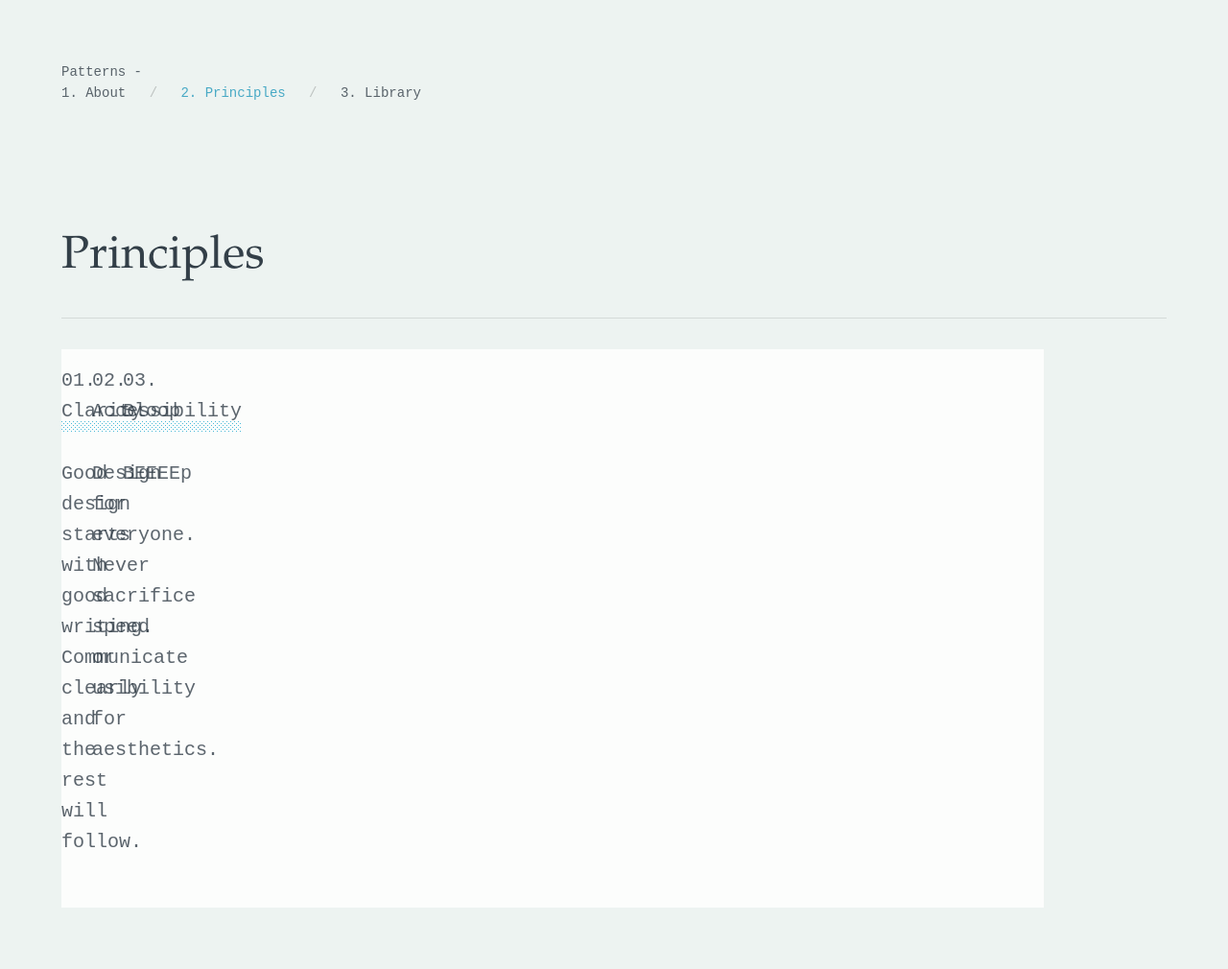
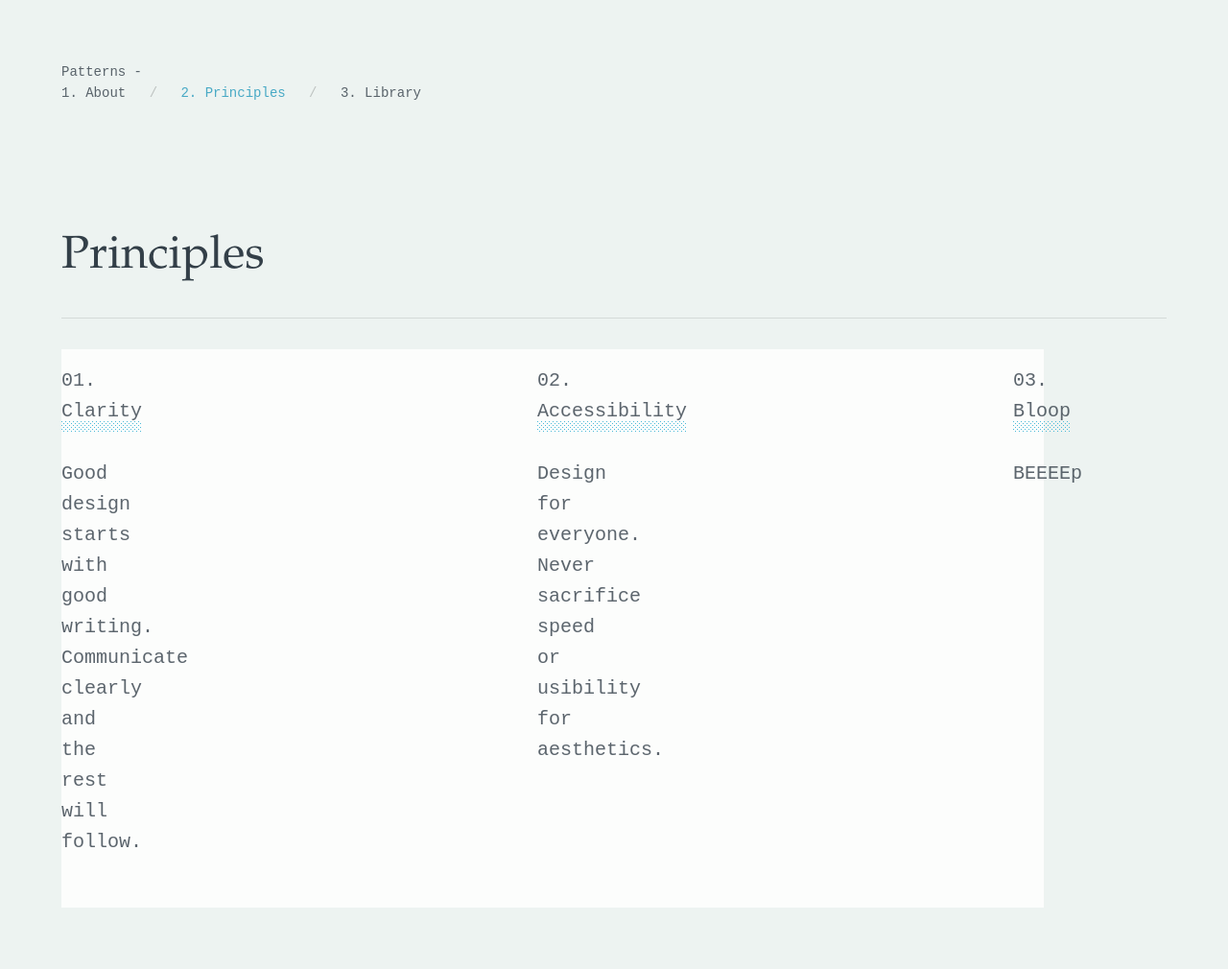
Before and after one commit to wearepatterns/wearepatterns.github.io, a Jekyll site: the page built from principles.markdown, in a window 1280 px wide. Shown: the whole page at 96% size. Built offline with Jekyll 4.4.1, drawn with Linux system fonts in a browser that asks for light colours.

Commit message:
Update pl.html

```diff
--- a/_layouts/pl.html
+++ b/_layouts/pl.html
@@ -4,7 +4,7 @@ layout: default
 
 <h1 class="f3 f2-ns f1-l four fw5 lh-title measure-narrow garamond ">{{ page.title }}</h1>
 <section class="mt4 mt4-l pt3 pt4-l f5 f4-l lh-copy bt b--black-10 bc mw9">
-    <div class="flex-m flex-l bg-white-80 mw8"><!--class="flex mw8"-->
+    <div class="fc bg-white-80 mw8"><!--class="flex mw8"-->
         {% for principle in page.principles %}
         <div class="mt0-ns mb4 mw2">
             <h2 class="f5 f4-l normal dots">{{ principle.title }}</h2>
```
